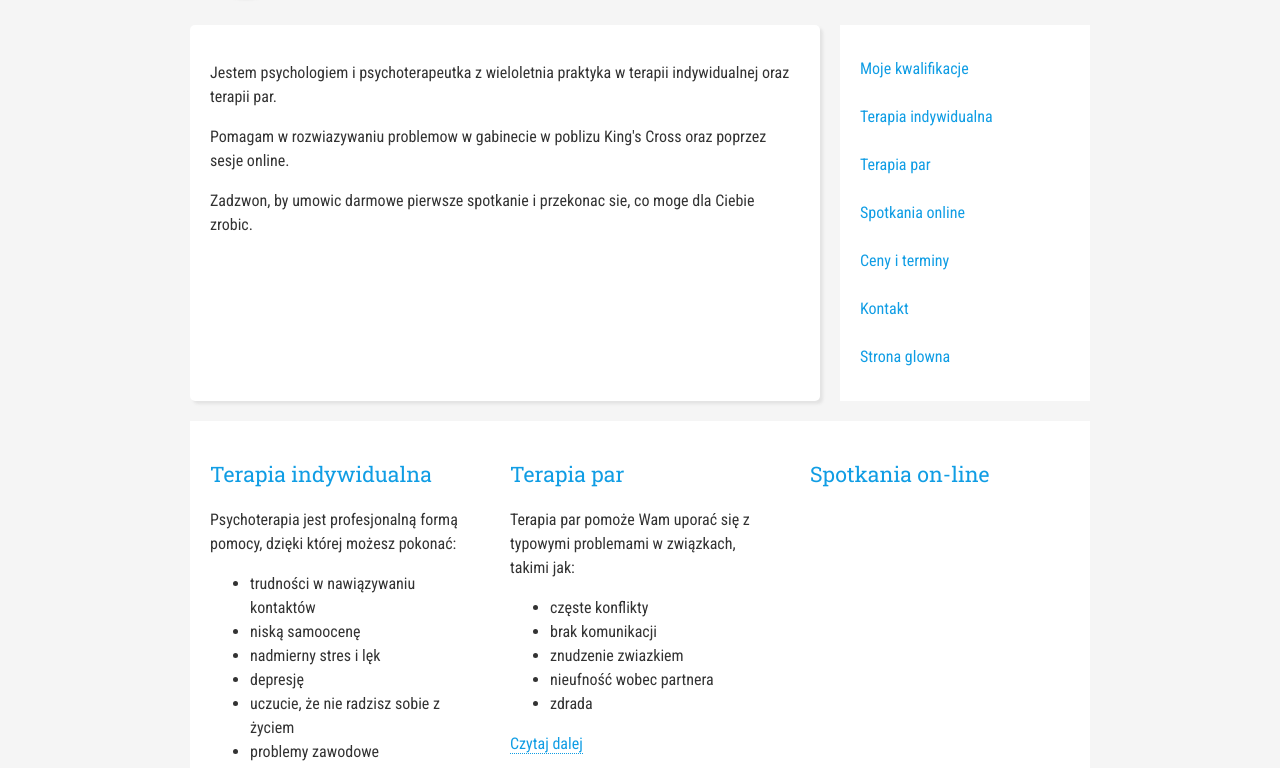
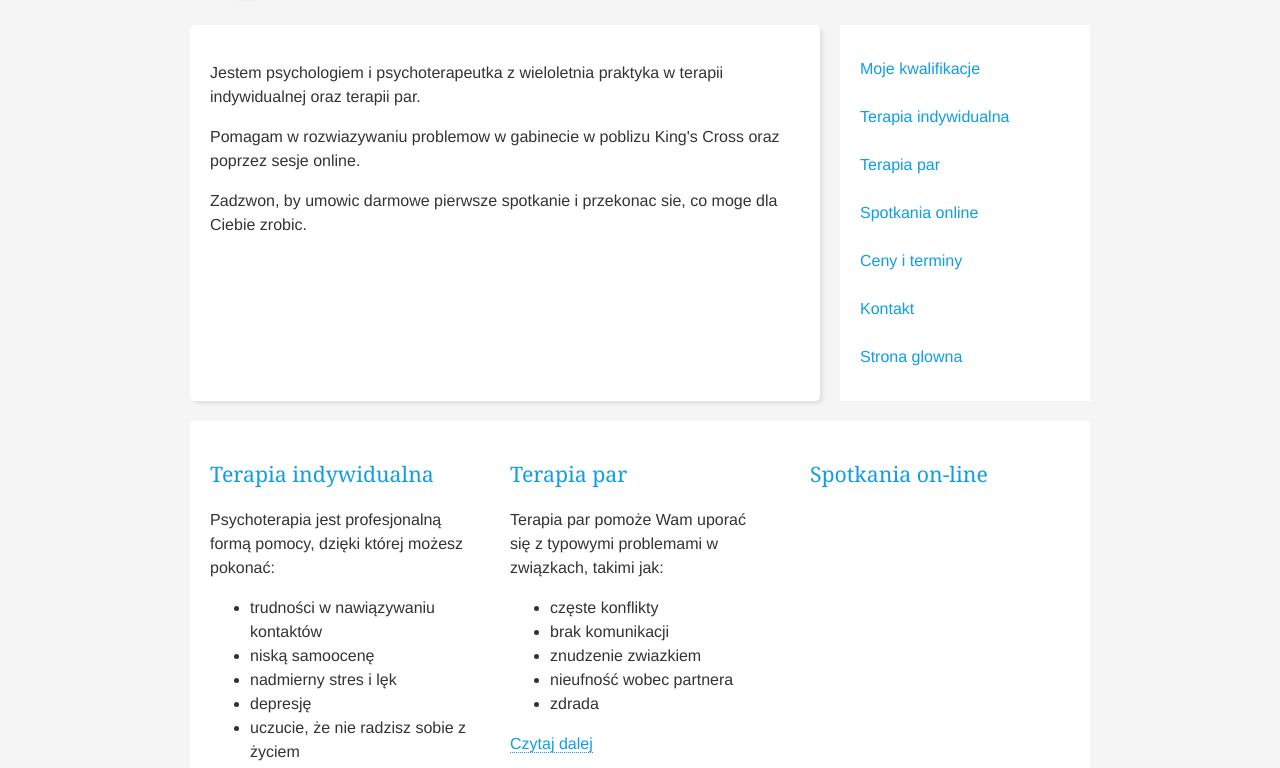
Before and after one commit to ghotala/ola, a website: page public/index.html in a window 1280 px wide. Shown: the part 107-875 px from the top of the page. Drawn offline with Linux system fonts and the light colour scheme.

Commit message:
Remove Google Fonts Add gitignore file

```diff
--- a/public/index.html
+++ b/public/index.html
@@ -5,11 +5,10 @@
     <title>Aleksandra Hotala - Polski psycholog w Londynie</title>
     <meta name="description" content="" />
     <link rel="canonical" href="http://psycholog-londyn.co.uk" />
-    <link href="https://fonts.googleapis.com/css?family=Roboto|Roboto+Slab|Roboto+Condensed&amp;subset=latin-ext" rel="stylesheet">
     <link rel="stylesheet" href="css/main.css" />
-    <link rel="stylesheet" media="screen and (min-width: 550px)" href="css/550px.css" />
-    <link rel="stylesheet" media="screen and (min-width: 700px)" href="css/700px.css" />
-    <link rel="stylesheet" media="screen and (min-width: 960px)" href="css/960px.css" />
+    <link rel="stylesheet" media="(min-width: 550px)" href="css/550px.css" />
+    <link rel="stylesheet" media="(min-width: 700px)" href="css/700px.css" />
+    <link rel="stylesheet" media="(min-width: 960px)" href="css/960px.css" />
     <meta name="viewport" content="width=device-width, initial-scale=1.0">
 </head>
 <body>
--- a/src/scss/variables.scss
+++ b/src/scss/variables.scss
@@ -1,5 +1,5 @@
-$font-sans: 'Roboto Condensed', Helvetica, sans-serif;
-$font-serif: 'Roboto Slab', Georgia, serif;
+$font-sans: Helvetica, sans-serif;
+$font-serif: Georgia, serif;
 
 $color-white: white;
 $color-black: #333;
```
Also changed, not shown: public/terapia-indywidualna.html (+3 -4 lines), src/html/template.html (+3 -4 lines), public/css/main.css, 1 other file.
